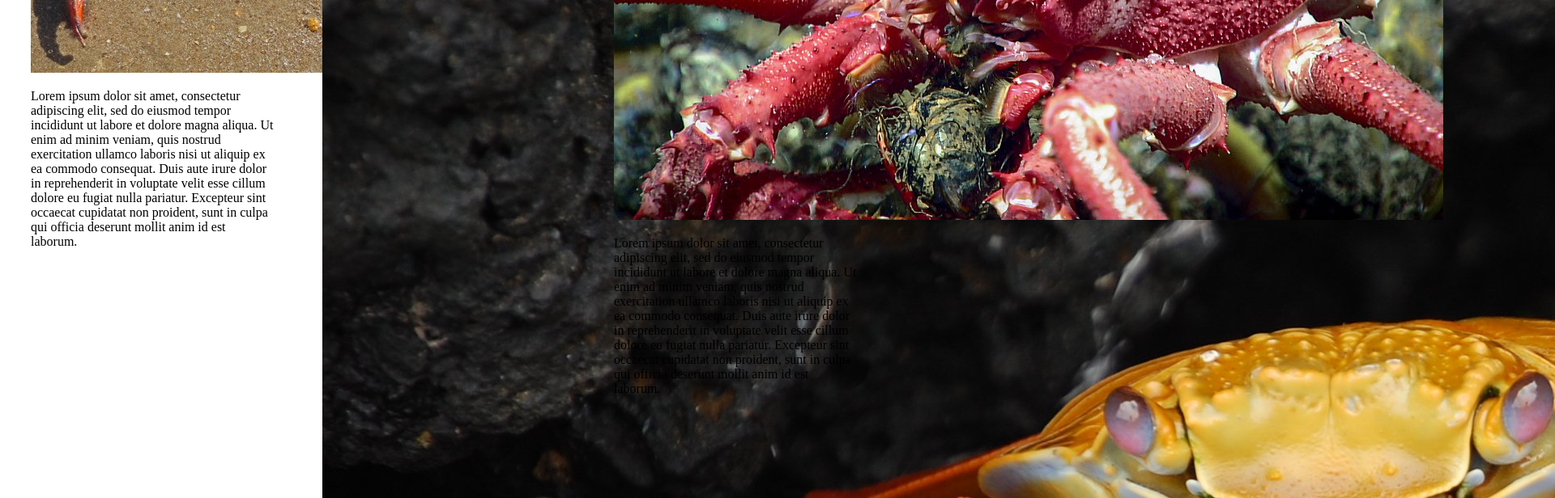
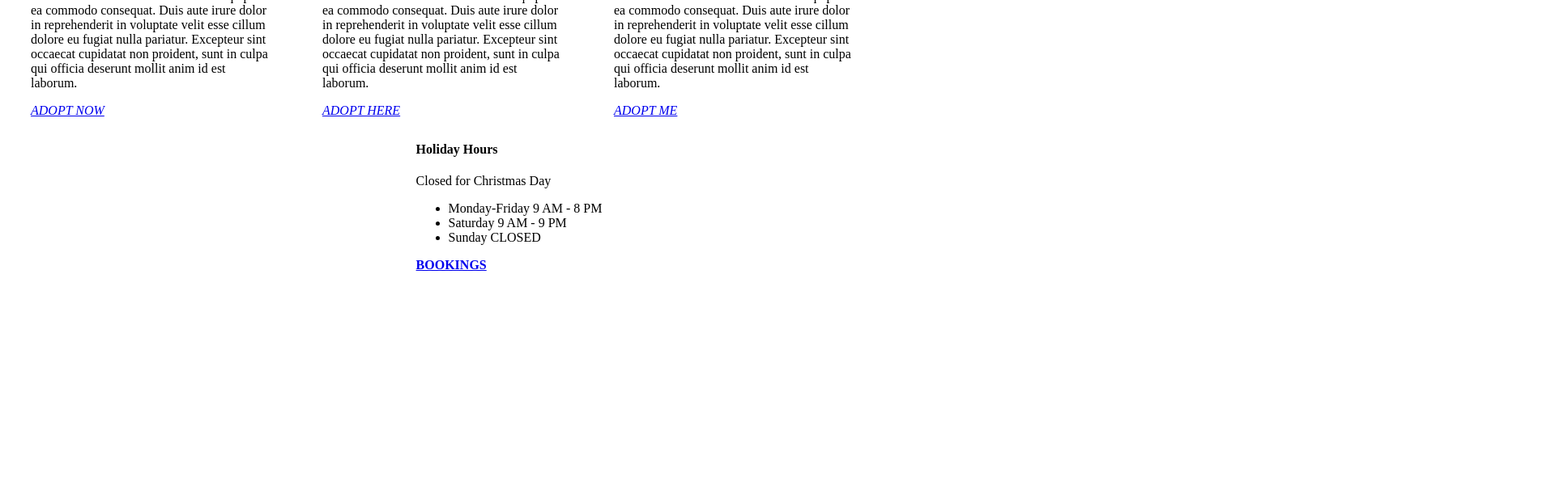
Before and after one commit to baulkim43/animal-shelter, a plain HTML site: page index.html in a window 1280 px wide. Shown: the part 520-1136 px from the top of the page at 81% size, 1920 px wide, since content can reach past the window. After the commit the page ends 865 px from the top, so only its background shows below. Drawn offline with Linux system fonts and the light colour scheme.

Commit message:
add css styling and links.

```diff
--- a/css/styles.css
+++ b/css/styles.css
@@ -1,7 +1,30 @@
 .column {
   float: left;
   padding: 30px;
-  max-width: 300px;
+  width: 300px;
   display: block;
   margin: auto;
 }
+
+img {
+  max-width: 251px;
+  height: 198px;
+  float: center;
+}
+
+a {
+  font-style: italic;
+}
+
+.sidebar {
+  display: block;
+  margin: auto;
+  width: 20%;
+  height: auto;
+  float: inherit;
+}
+
+.sidebar a {
+  font-style: normal;
+  font-weight: bolder;
+}
--- a/index.html
+++ b/index.html
@@ -12,17 +12,29 @@
       <h3>Frisky</h3>
       <img src="img/frisky.jpg" alt="Cute picture of Frisky">
       <p>Lorem ipsum dolor sit amet, consectetur adipiscing elit, sed do eiusmod tempor incididunt ut labore et dolore magna aliqua. Ut enim ad minim veniam, quis nostrud exercitation ullamco laboris nisi ut aliquip ex ea commodo consequat. Duis aute irure dolor in reprehenderit in voluptate velit esse cillum dolore eu fugiat nulla pariatur. Excepteur sint occaecat cupidatat non proident, sunt in culpa qui officia deserunt mollit anim id est laborum.</p>
+      <a href="https://southparkseafood.com/portland-downtown-southpark-seafood-food-menu">ADOPT NOW</a>
     </div>
     <div class="column">
       <h3>Buttons</h3>
       <img src="img/buttons.jpg" alt="Cute picture of Buttons">
       <p>Lorem ipsum dolor sit amet, consectetur adipiscing elit, sed do eiusmod tempor incididunt ut labore et dolore magna aliqua. Ut enim ad minim veniam, quis nostrud exercitation ullamco laboris nisi ut aliquip ex ea commodo consequat. Duis aute irure dolor in reprehenderit in voluptate velit esse cillum dolore eu fugiat nulla pariatur. Excepteur sint occaecat cupidatat non proident, sunt in culpa qui officia deserunt mollit anim id est laborum.</p>
+      <a href="https://southparkseafood.com/portland-downtown-southpark-seafood-food-menu">ADOPT HERE</a>
     </div>
     <div class="column">
       <h3>Craig</h3>
       <img src="img/craig.jpg" alt="Grumpy Craig">
       <p>Lorem ipsum dolor sit amet, consectetur adipiscing elit, sed do eiusmod tempor incididunt ut labore et dolore magna aliqua. Ut enim ad minim veniam, quis nostrud exercitation ullamco laboris nisi ut aliquip ex ea commodo consequat. Duis aute irure dolor in reprehenderit in voluptate velit esse cillum dolore eu fugiat nulla pariatur. Excepteur sint occaecat cupidatat non proident, sunt in culpa qui officia deserunt mollit anim id est laborum.</p>
+      <a href="https://southparkseafood.com/portland-downtown-southpark-seafood-food-menu">ADOPT ME</a>
     </div>
-
+    <div class="sidebar">
+     <h4>Holiday Hours</h4>
+     <p>Closed for Christmas Day</p>
+     <ul>
+       <li>Monday-Friday 9 AM - 8 PM</li>
+       <li>Saturday 9 AM - 9 PM</li>
+       <li>Sunday CLOSED</li>
+     </ul>
+     <a href="https://southparkseafood.com/portland-downtown-southpark-seafood-about">BOOKINGS</a>
+   </div>
   </body>
 </html>
```
